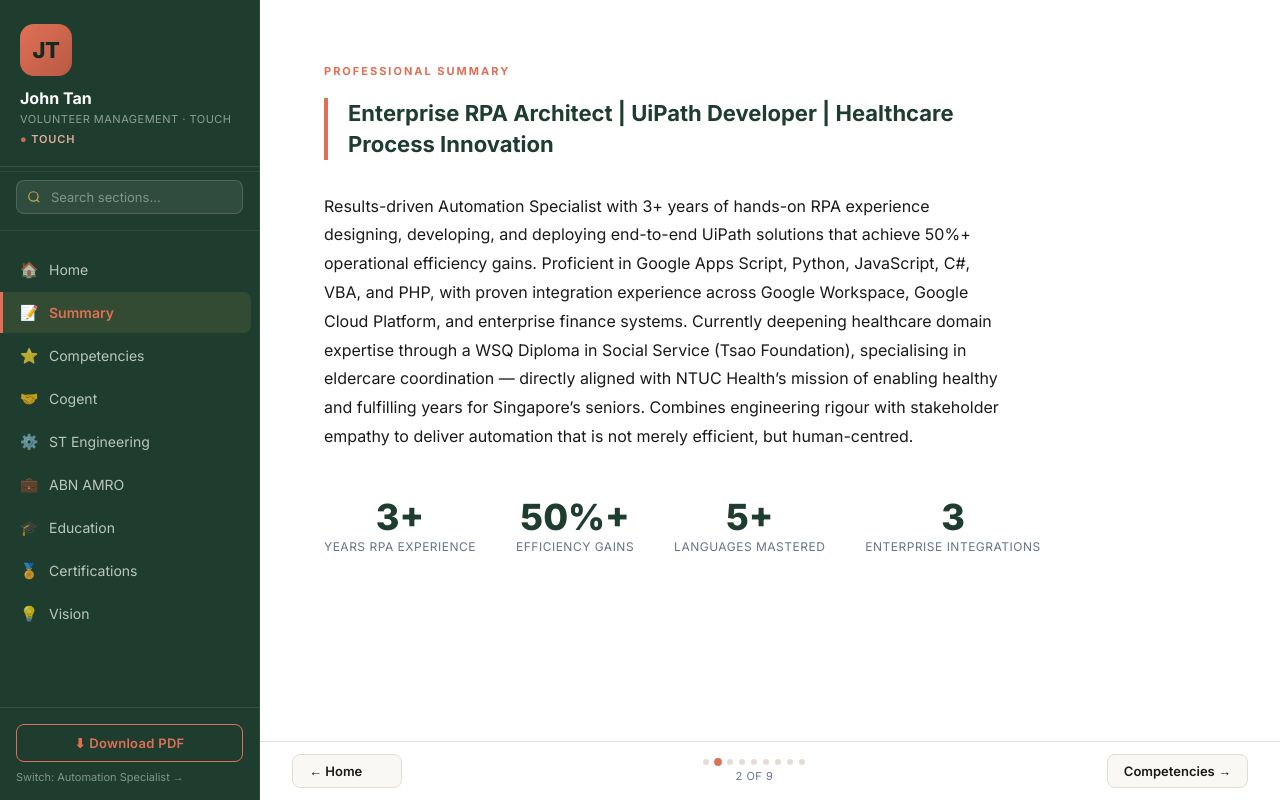
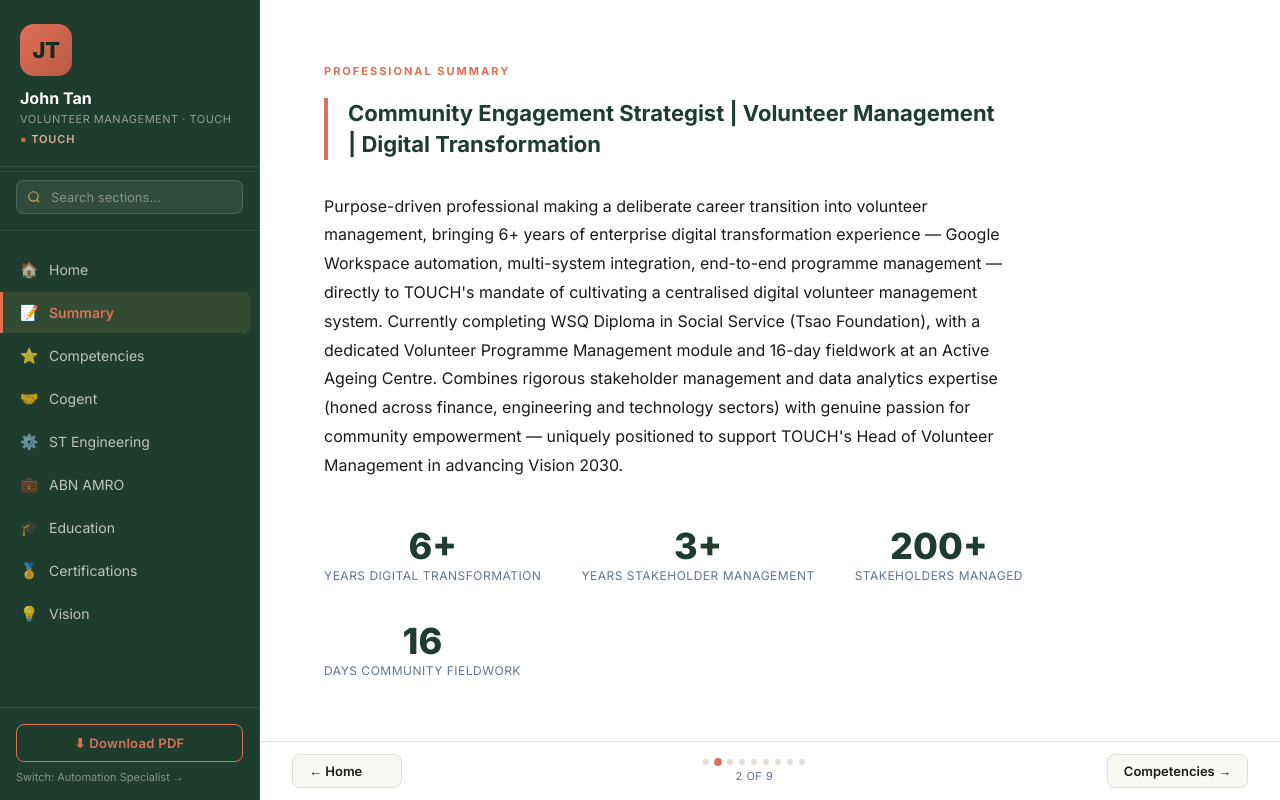
Before and after one commit to JohnTan38/john-tan-lbsa, a Next.js app: page /summary in a window 1280 px wide. Built offline with nearby package versions, Linux system fonts and the light colour scheme.

Commit message:
feat: make SummaryPage role-aware with dynamic stats

```diff
--- a/src/components/pages/SummaryPage.tsx
+++ b/src/components/pages/SummaryPage.tsx
@@ -1,37 +1,28 @@
 'use client'
 
-import { resume } from '@/data/resume'
+import { useRole } from '@/lib/roleContext'
 import { useSearch } from '@/lib/searchContext'
 import { highlightText } from '@/lib/highlight'
 import styles from './SummaryPage.module.css'
 
 export default function SummaryPage() {
   const { query } = useSearch()
+  const { resumeData } = useRole()
 
   return (
     <div className={styles.page}>
       <div className={styles.section}>Professional Summary</div>
       <blockquote className={styles.tagline}>
-        {highlightText(resume.summary.tagline, query)}
+        {highlightText(resumeData.summary.tagline, query)}
       </blockquote>
-      <p className={styles.body}>{highlightText(resume.summary.body, query)}</p>
+      <p className={styles.body}>{highlightText(resumeData.summary.body, query)}</p>
       <div className={styles.stats}>
-        <div className={styles.stat}>
-          <div className={styles.statValue}>3+</div>
-          <div className={styles.statLabel}>Years RPA Experience</div>
-        </div>
-        <div className={styles.stat}>
-          <div className={styles.statValue}>50%+</div>
-          <div className={styles.statLabel}>Efficiency Gains</div>
-        </div>
-        <div className={styles.stat}>
-          <div className={styles.statValue}>5+</div>
-          <div className={styles.statLabel}>Languages Mastered</div>
-        </div>
-        <div className={styles.stat}>
-          <div className={styles.statValue}>3</div>
-          <div className={styles.statLabel}>Enterprise Integrations</div>
-        </div>
+        {resumeData.stats.map((stat, i) => (
+          <div key={i} className={styles.stat}>
+            <div className={styles.statValue}>{stat.value}</div>
+            <div className={styles.statLabel}>{stat.label}</div>
+          </div>
+        ))}
       </div>
     </div>
   )
```
